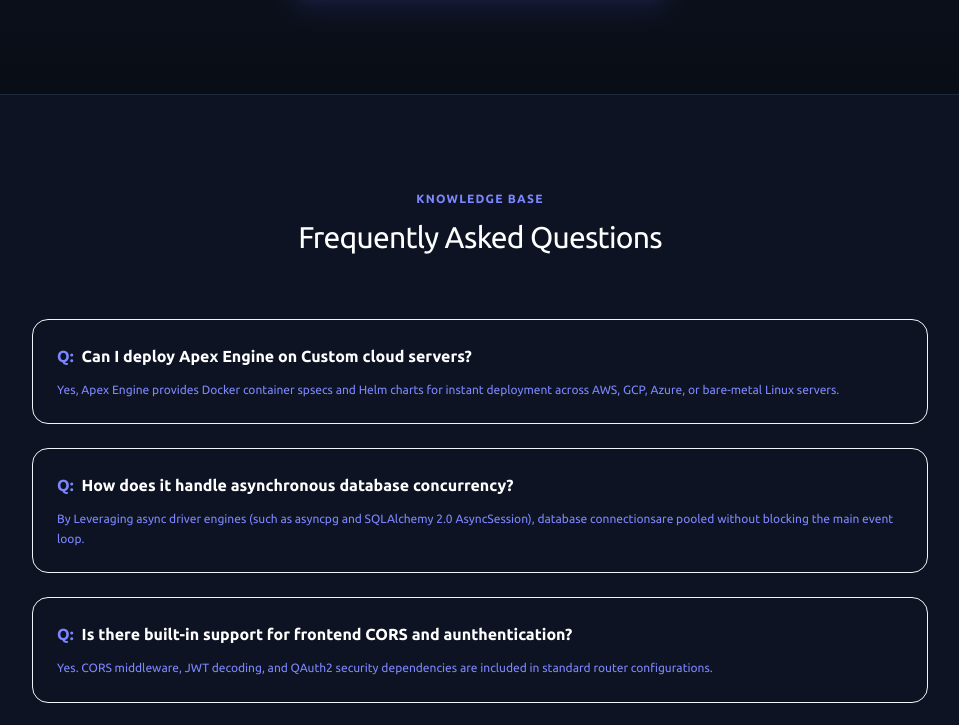
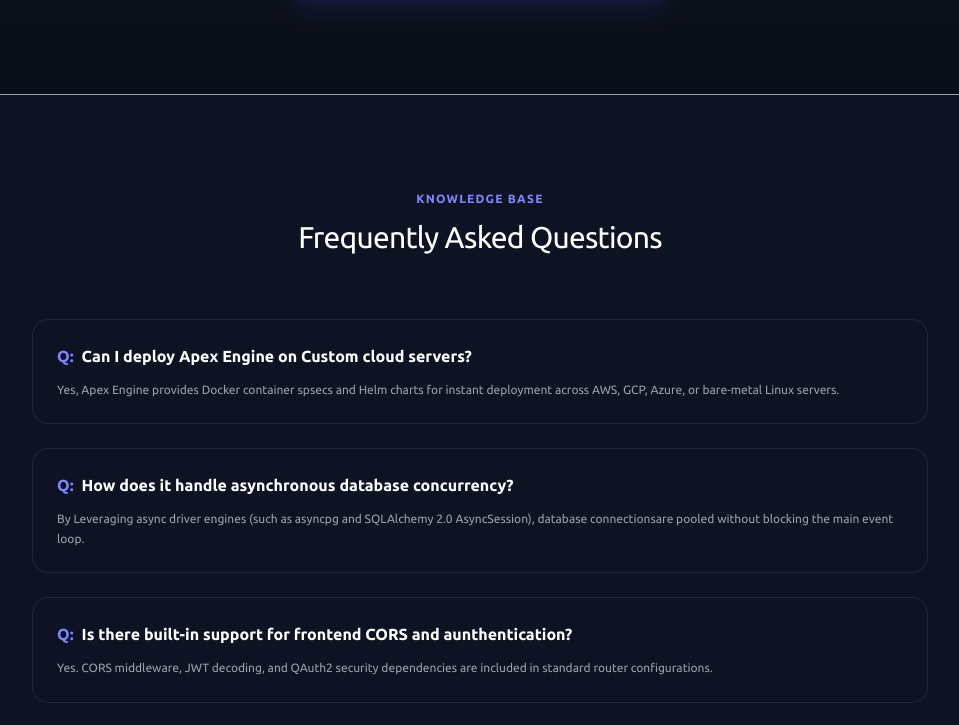
Before and after one commit to RayFred530/React, a React (Vite) app: page / in a window 1280 px wide. Shown: the part 3774-4499 px from the top of the page, without its empty margins (160-1119 px from the left). Built offline with nearby package versions, Linux system fonts and the light colour scheme.

Commit message:
update faqsection component

```diff
--- a/src/components/FAQSection.jsx
+++ b/src/components/FAQSection.jsx
@@ -20,7 +20,7 @@ const FAQSection = () => {
   return (
     <section
       id="faq"
-      className="py-24 px-6 bg-[#0d1322] border-t border-gray-800"
+      className="py-24 px-6 bg-[#0d1322] border-t border-gray-400"
     >
       <div className="max-w-4xl mx-auto">
         <div className="text-center mb-16">
@@ -36,12 +36,12 @@ const FAQSection = () => {
           {faqs.map((faq, idx) => (
             <div
               key={idx}
-              className="bg-[#151cc2e] border borderr-gray-800 rounded-2xl p-6"
+              className="bg-[#151cc2e] border border-gray-800 rounded-2xl p-6"
             >
               <h3 className="text-base font-bold text-white mb-3 flex items-start gap-2">
                 <span className="text-indigo-400">Q:</span> {faq.q}
               </h3>
-              <p className="text-indigo-400 text-xs leading-relaxed">{faq.a}</p>
+              <p className="text-gray-400 text-xs leading-relaxed">{faq.a}</p>
             </div>
           ))}
         </div>
```
